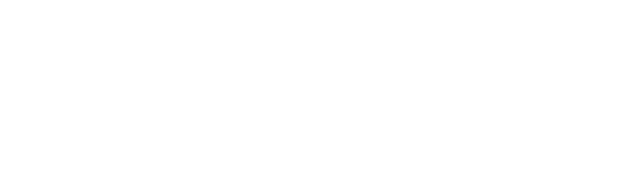
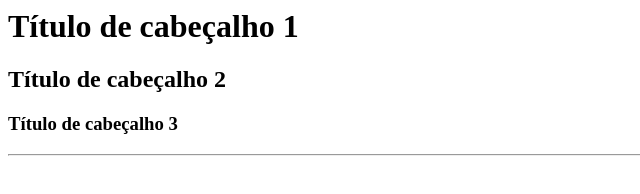
Before and after one commit to Matheusjoaquim2008/cofra-3i-25, a plain HTML site: page index.html in a window 1280 px wide. Shown: the whole page, without its empty margins (0-640 px from the left). Drawn offline with Linux system fonts and the light colour scheme.

Commit message:
Add files via upload

```diff
--- a/index.html
+++ b/index.html
@@ -1,11 +1,14 @@
-<!DOCTYPE html>
-<html lang="en">
+<Doctype HTML>
+<html>
 <head>
-    <meta charset="UTF-8">
-    <meta name="viewport" content="width=device-width, initial-scale=1.0">
-    <title>Document</title>
-</head>
-<body>
+   <title>Meuprimeiro site</title>
+   </head>
+   <body>
+       <h1> Título de cabeçalho 1</h1>
+	   <h2> Título de cabeçalho 2</h2>
+	   <h3> Título de cabeçalho 3</h3>
 
-</body>
-</html>
+       <hr>
+
+	  </body
+<html>
```
